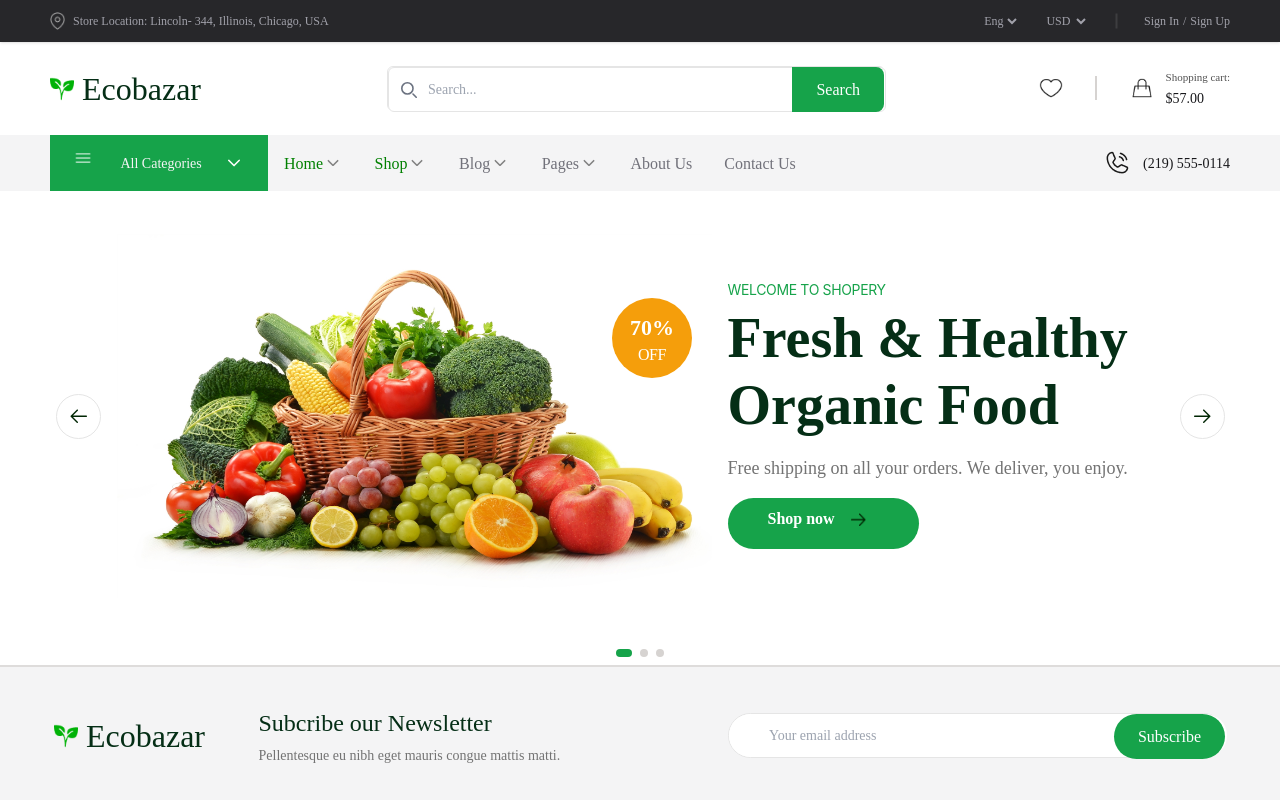
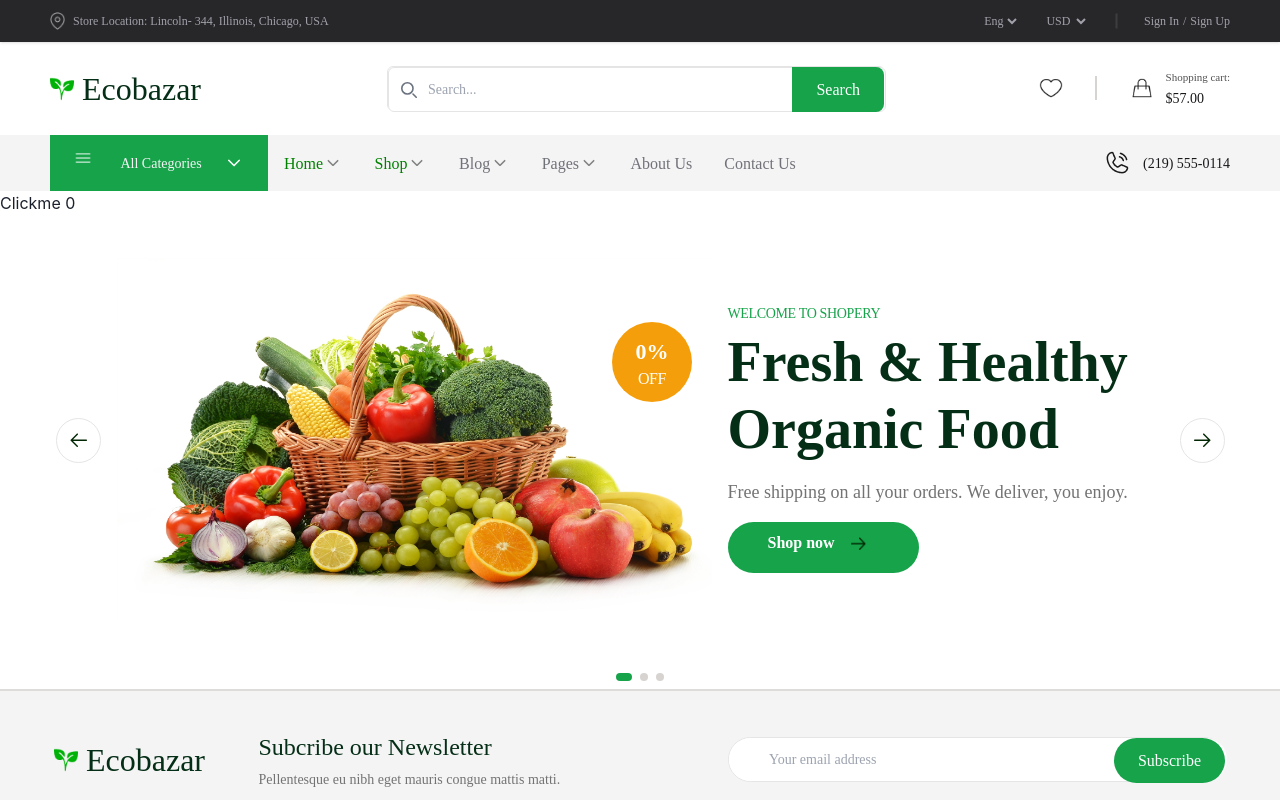
Before and after one commit to pkatheti/React-Organic-eCommerce-Shop, a React (Vite) app in the folder shop/: page /home in a window 1280 px wide. Shown: the top 800 px of the page. Built offline with nearby package versions, Linux system fonts and the light colour scheme; a web font is replaced by a local one.

Commit message:
store develped

```diff
--- a/shop/src/Components/HeaderComp/Categories.tsx
+++ b/shop/src/Components/HeaderComp/Categories.tsx
@@ -8,8 +8,10 @@ import {
   useDisclosure,
 } from "@chakra-ui/react";
 
+
 export default function Categories() {
   const { isOpen, onOpen, onClose } = useDisclosure();
+
 
   return (
     <Menu isOpen={isOpen} closeOnSelect={false}>
--- a/shop/src/Components/HeaderComp/Header.tsx
+++ b/shop/src/Components/HeaderComp/Header.tsx
@@ -2,16 +2,26 @@ import SmallNav from './SmallNav'
 import SearchNav from './SearchNav'
 import NavBar from './NavBar'
 import Hoc from '../Auth/Hoc'
+import { useAppDispatch, useAppSelector } from '../ReduxStore/hooks.ts'
+
+import { Increment } from '../ReduxStore/CounterSlice.ts'
 
 
+ function Header() {
+  const dispatch = useAppDispatch()
+  const value : any = useAppSelector((state:any) => state.counter.value)
 
+  function clinkingEvent() {
+    console.log('pradeep');
 
- function Header(props:any) {
+    dispatch(Increment())
+  }
   return (
     <>
     <SmallNav/>
     <SearchNav/>
     <NavBar/>
+    <button onClick={clinkingEvent}>Clickme <>{value}</></button>
     </>
   )
 }
--- a/shop/src/Components/HeaderComp/NavBar.tsx
+++ b/shop/src/Components/HeaderComp/NavBar.tsx
@@ -11,7 +11,6 @@ import {
   useDisclosure,
 } from "@chakra-ui/react";
 import Categories from "./Categories";
-import Hoc from "../Auth/Hoc";
 
  function NavBar() {
   const { isOpen, onOpen, onClose } = useDisclosure();
--- a/shop/src/Components/HeaderComp/SearchNav.tsx
+++ b/shop/src/Components/HeaderComp/SearchNav.tsx
@@ -1,4 +1,7 @@
+
 export default function SearchNav() {
+
+
   return (
     <>
       <div className="w-[100%] px-[50px] h-[93px] flex flex-row justify-between items-center">
--- a/shop/src/Components/HomeComp/CarouselComp.tsx
+++ b/shop/src/Components/HomeComp/CarouselComp.tsx
@@ -1,7 +1,10 @@
 import { useState } from "react";
 import data from "../../assets/JsonData/data.json";
+import { useAppSelector } from "../ReduxStore/hooks";
 
 export default function CarouselComp() {
+  const value : any = useAppSelector((state:any) => state.counter.value)
+
   const [currentIndex, setCurrentIndex] = useState(0);
   const slides = data?.slides;
 
@@ -44,7 +47,7 @@ export default function CarouselComp() {
               <div className="w-[80px] h-[80px] bg-amber-500 rounded-full" />
               <div className="w-[45px] h-[34px] left-[18px] top-[11px] absolute flex-col justify-start items-center inline-flex">
                 <div className="text-center text-white text-[22px] font-semibold font-primary leading-[38.40px]">
-                  70%
+                  {value}%
                 </div>
                 <div className="text-center text-white text-base font-medium font-primary uppercase leading-none tracking-tight">
                   off
@@ -55,7 +58,7 @@ export default function CarouselComp() {
 
           <div className="flex flex-col justify-start gap-4">
             <div className="w-[436px] h-[156px] flex-col justify-start items-start gap-2 inline-flex">
-              <div className="text-center text-green-600 text-sm font-normal font-['Segoe Script'] uppercase leading-[14px] tracking-tight">
+              <div className="text-center text-green-600 text-sm font-normal font-primary uppercase leading-[14px] tracking-tight">
                 Welcome to shopery
               </div>
               <div className="w-[436px] text-green-950 text-[56px] font-semibold font-primary leading-[67.20px]">
--- /dev/null
+++ b/shop/src/Components/ReduxStore/CounterSlice.ts
@@ -0,0 +1,26 @@
+import { createSlice } from '@reduxjs/toolkit'
+
+interface counterState {
+    value: number
+};
+const initialState: counterState = {
+    value: 0,
+
+};
+
+const counterSlice = createSlice({
+    name: 'counter',
+    initialState,
+
+    reducers: {
+        Increment(state) {
+            state.value++;
+        },
+        Decrement(state) {
+            state.value--;
+        }
+    }
+});
+
+export const { Increment, Decrement } = counterSlice.actions;
+export default counterSlice.reducer;
--- /dev/null
+++ b/shop/src/Components/ReduxStore/hooks.ts
@@ -0,0 +1,5 @@
+import {useDispatch, useSelector, TypedUseSelectorHook} from 'react-redux'
+import { rootState, AppDispatch } from './store'
+
+export const useAppDispatch = () => useDispatch<AppDispatch>();
+export const useAppSelector : TypedUseSelectorHook<rootState> = useSelector;
--- /dev/null
+++ b/shop/src/Components/ReduxStore/store.ts
@@ -0,0 +1,14 @@
+
+
+import { configureStore } from "@reduxjs/toolkit/react";
+import counterReducer from './CounterSlice'
+
+
+export const store = configureStore({
+    reducer : {
+        counter : counterReducer
+    }
+})
+
+export type AppDispatch = typeof store.dispatch;
+export type rootState = ReturnType<typeof store.getState >
--- a/shop/src/main.tsx
+++ b/shop/src/main.tsx
@@ -3,10 +3,14 @@ import ReactDOM from 'react-dom/client'
 import App from './App.tsx'
 import { ChakraProvider } from '@chakra-ui/react'
 import './index.css'
+import { Provider } from 'react-redux'
+import {store} from './Components/ReduxStore/store.ts'
+
+
 
 ReactDOM.createRoot(document.getElementById('root')!).render(
   <React.StrictMode>
-    <ChakraProvider>  <App /></ChakraProvider>
+    <ChakraProvider> <Provider store={store}><App /></Provider> </ChakraProvider>
 
   </React.StrictMode>,
 )
```
Also changed, not shown: shop/package.json (+8 -2 lines), 1 other file (tests, documents, lock files or other folders).
